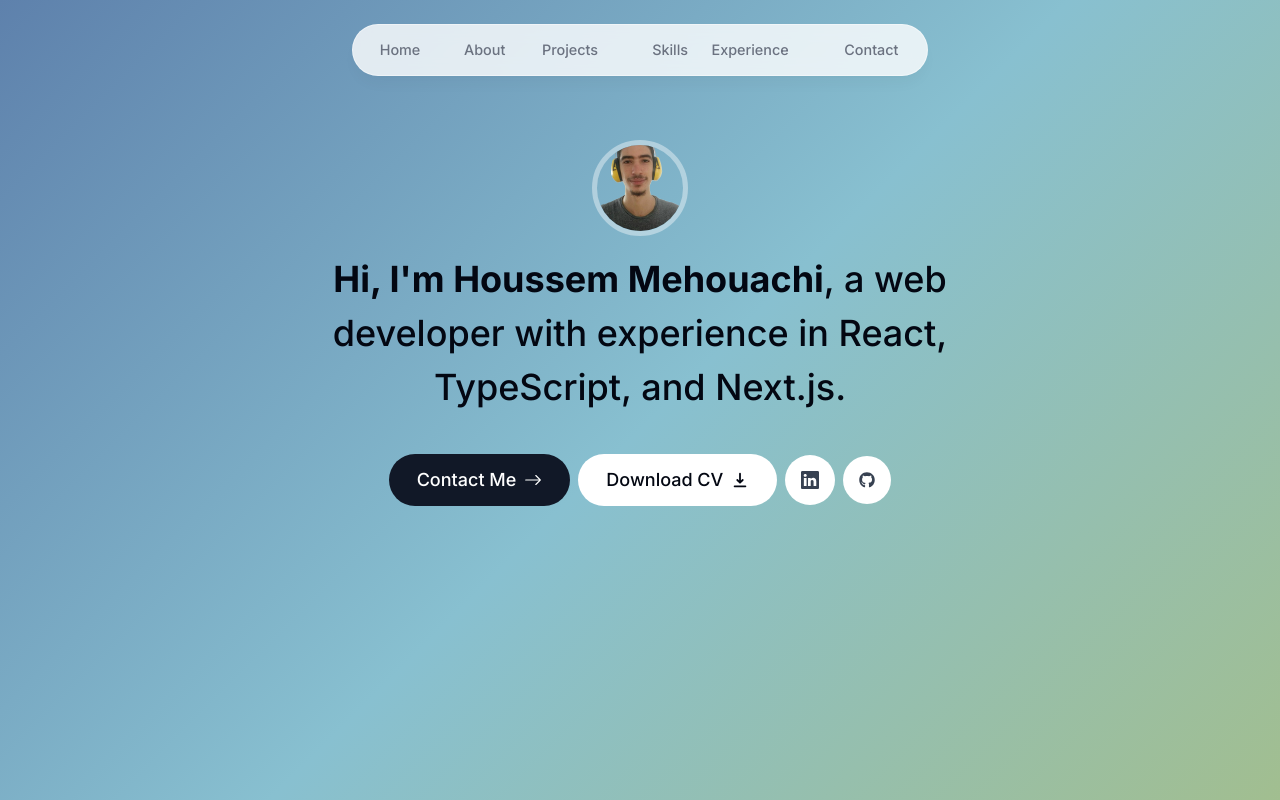
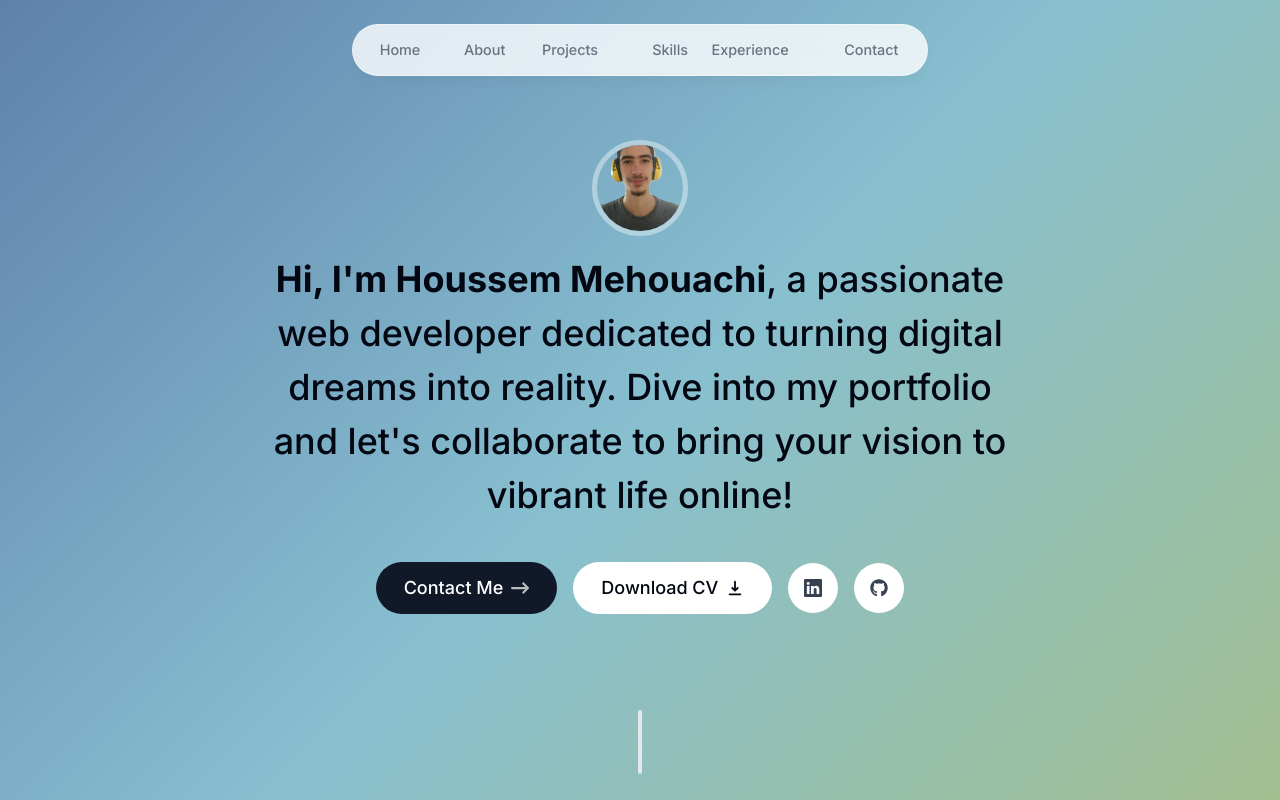
Before and after one commit to Houssem64/nextjs-portfolio, a Next.js app: page / in a window 1280 px wide. Shown: the top 800 px of the page. Built offline with nearby package versions, Linux system fonts and the light colour scheme.

Commit message:
added about component and section divider

```diff
--- a/app/page.tsx
+++ b/app/page.tsx
@@ -1,9 +1,11 @@
 import Intro from "@/components/intro";
+import SectionDivivder from "@/components/section-divider";
 
 export default function Home() {
   return (
     <main className="flex min-h-screen flex-col items-center justify-between p-24">
      <Intro />
+     <SectionDivivder />
     </main>
   );
 }
--- /dev/null
+++ b/components/about.tsx
@@ -0,0 +1,19 @@
+import React from "react";
+
+export default function About() {
+  return (
+    <section>
+      <h2>About</h2>
+      <p>
+
+      </p>
+      <p>
+        As a web developer, I excel in soft skills like communication,
+        problem-solving, and autonomy. My expertise lies in HTML, CSS,
+        JavaScript, Next.js, and React, complemented by hard skills including
+        Bash Scripting, Oracle databases, and hardware troubleshooting. I hold a
+        BTS in Web Development
+      </p>
+    </section>
+  );
+}
--- a/components/header.tsx
+++ b/components/header.tsx
@@ -10,7 +10,7 @@ export default function Header() {
         className="fixed top-0 left-1/2  h-[4.5rem] w-full rounded-none border border-white border-opacity-40 bg-white bg-opacity-80 shadow-lg shadow-black/[0.03] backdrop-blur-[0.5rem] sm:top-6 sm:h-[3.25rem] sm:w-[36rem] sm:rounded-full"
         initial={{ y: -100, x: "-50%", opacity: 0 }}
         animate={{ y: 0, x: "-50%", opacity: 1 }}
-        transition={{ duration: 0.75 }}
+        transition={{ type: "spring" , delay: 0.2}}
 
       >
         {" "}
@@ -22,7 +22,7 @@ export default function Header() {
                 className="h-3/4 flex items-center justify-center"
                 initial={{ y: -100, x: "-50%", opacity: 0 }}
                 animate={{ y: 0, x: "-50%", opacity: 1 }}
-                transition={{ duration: 0.75 }}
+                transition={{ type: "spring",delay: 0.2}}
 
               >
                 <Link
--- a/components/intro.tsx
+++ b/components/intro.tsx
@@ -7,6 +7,7 @@ import Link from "next/link";
 import { BsArrowRight, BsLinkedin } from "react-icons/bs";
 import { HiDownload } from "react-icons/hi";
 import { FaGithub } from "react-icons/fa";
+import { FaArrowRightLong } from "react-icons/fa6";
 export default function Intro() {
   return (
     <section className="mb-28 max-w-[50rem] text-center sm:mb-0">
@@ -15,7 +16,7 @@ export default function Intro() {
           <motion.div
             initial={{ scale: 0, opacity: 0 }}
             animate={{ scale: 1, opacity: 1 }}
-            transition={{ typee: "tween", duration: 0.5 }}
+            transition={{ type: "tween", delay: 0.2}}
           >
             <Image
               src={mypic}
@@ -29,18 +30,55 @@ export default function Intro() {
           </motion.div>
         </div>
       </div>
-      <motion.p className="mb-10 mt-4 px-4 text-2xl font-medium !leading-[1.5] sm:text-4xl"
-      initial={{ y: 100, opacity: 0 }}
+      <motion.h1
+        className="mb-10 mt-4 px-4 text-2xl font-medium !leading-[1.5] sm:text-4xl"
+        initial={{ y: 100, opacity: 0 }}
         animate={{ y: 0, opacity: 1 }}
+        transition={{ type: "tween", delay: 0.2}}
       >
-        <span className="font-bold">Hi, I&apos;m Houssem Mehouachi</span>, a web
-        developer with experience in React, TypeScript, and Next.js.
-      </motion.p>
-      <motion.div className="flex flex-col sm:flex-row items-center justify-center gap-2 px-4 text-lg font-medium" initial={{opacity: 0 , y: 100}} animate={{opacity: 1 , y: 0}} >
-        <Link href="#contact" className=" bg-gray-900 text-white  px-7 py-3 flex items-center gap-2 rounded-full ">Contact Me <BsArrowRight /> </Link>
-        <a className="bg-white px-7 py-3 flex items-center gap-2 rounded-full ">Download CV <HiDownload /></a>
-        <a className="bg-white text-gray-700 p-4 flex items-center gap-2 rounded-full "> <BsLinkedin /></a>
-        <a className="bg-white text-gray-700 p-4 text-[1rem] flex items-center gap-2 rounded-full "><FaGithub /></a>
+        <span className="font-bold">Hi, I&apos;m Houssem Mehouachi</span>, a
+        passionate web developer dedicated to turning digital dreams into
+        reality. Dive into my portfolio and let's collaborate to bring your
+        vision to vibrant life online!
+      </motion.h1>
+      <motion.div
+        className="flex flex-col sm:flex-row items-center justify-center gap-4  px-4 text-lg font-medium"
+        initial={{ opacity: 0, y: 100 }}
+        animate={{ opacity: 1, y: 0 }}
+        transition={{ type: "tween", delay: 0.2}}
+
+      >
+        <motion.button whileHover={{ scale: 1.1 }} whileTap={{ scale: 0.9 }}>
+          {" "}
+          <Link
+            href="#contact"
+            className=" bg-gray-900 group  text-white outline-none hover:ring-1  hover:ring-[#9ddff7] hover:outline-[#9ddff7] hover:bg-gray-950  px-7 py-3 flex items-center gap-2 rounded-full "
+          >
+            Contact&nbsp;Me <FaArrowRightLong className="opacity-70 group-hover:translate-x-1 transition group-hover:text-[#9ddff7] font-bold" />{" "}
+          </Link>
+        </motion.button>
+        <motion.a
+          whileHover={{ scale: 1.1 }}
+          whileTap={{ scale: 0.9 }}
+          className="bg-white outline-none group hover:ring-1   hover:ring-[#9ddff7] hover:outline-[#9ddff7] px-7 py-3 flex items-center gap-2 rounded-full cursor-pointer " href="/MehouachiHoussem.pdf" download="MehouachiHoussem.pdf" target="_blank" rel="noreferrer"
+        >
+          Download&nbsp;CV <HiDownload className="group-hover:scale-125 transition" />
+        </motion.a>
+        <a
+
+          className="bg-white outline-none group hover:ring-1 hover:scale-110  hover:ring-[#9ddff7] hover:outline-[#9ddff7] hover:text-gray-950 text-gray-700 p-4 flex items-center gap-2 rounded-full "
+        href="https://www.linkedin.com/in/houssem-mehouachi-7681761bb/" target="_blank" rel="noreferrer"
+        >
+          {" "}
+          <BsLinkedin className="group-hover:scale-110" />
+        </a>
+        <a
+
+          className="bg-white outline-none group hover:ring-1 hover:scale-110  hover:ring-[#9ddff7] hover:outline-[#9ddff7] hover:text-gray-950 text-gray-700 p-4 flex items-center gap-2 rounded-full "
+        href="https://github.com/Houssem64" target="_blank" rel="noreferrer"
+        >
+          <FaGithub className="group-hover:scale-125"  />
+        </a>
       </motion.div>
     </section>
   );
--- /dev/null
+++ b/components/section-divider.tsx
@@ -0,0 +1,12 @@
+"use client";
+import React from 'react'
+import { motion } from 'framer-motion'
+export default function SectionDivivder() {
+  return (
+   <motion.div className='bg-gray-200 my-24 h-16 w-1 rounded-full hidden sm:block'
+   initial={{ y:100, opacity: 0 }}
+   animate={{ y:0, opacity: 1 }}
+   transition={{ delay: 0.125}}
+   ></motion.div>
+  )
+}
```
